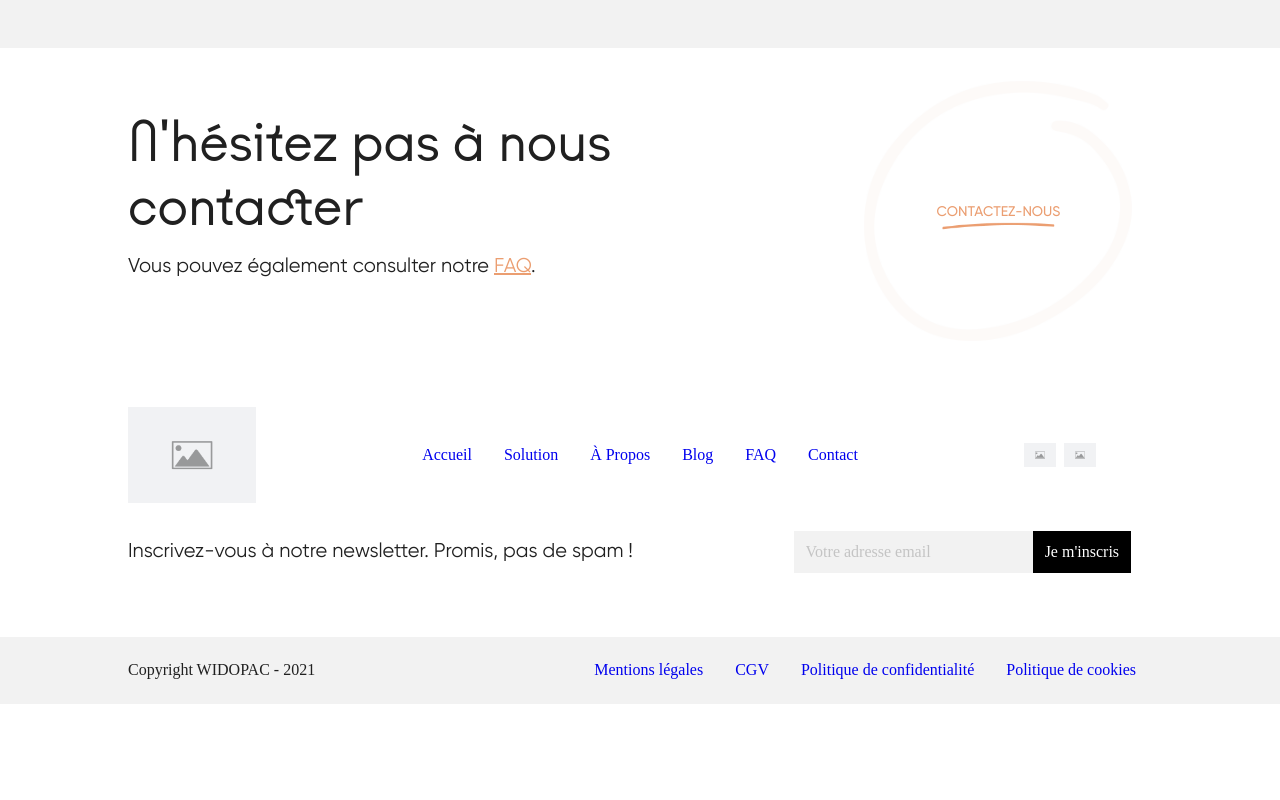
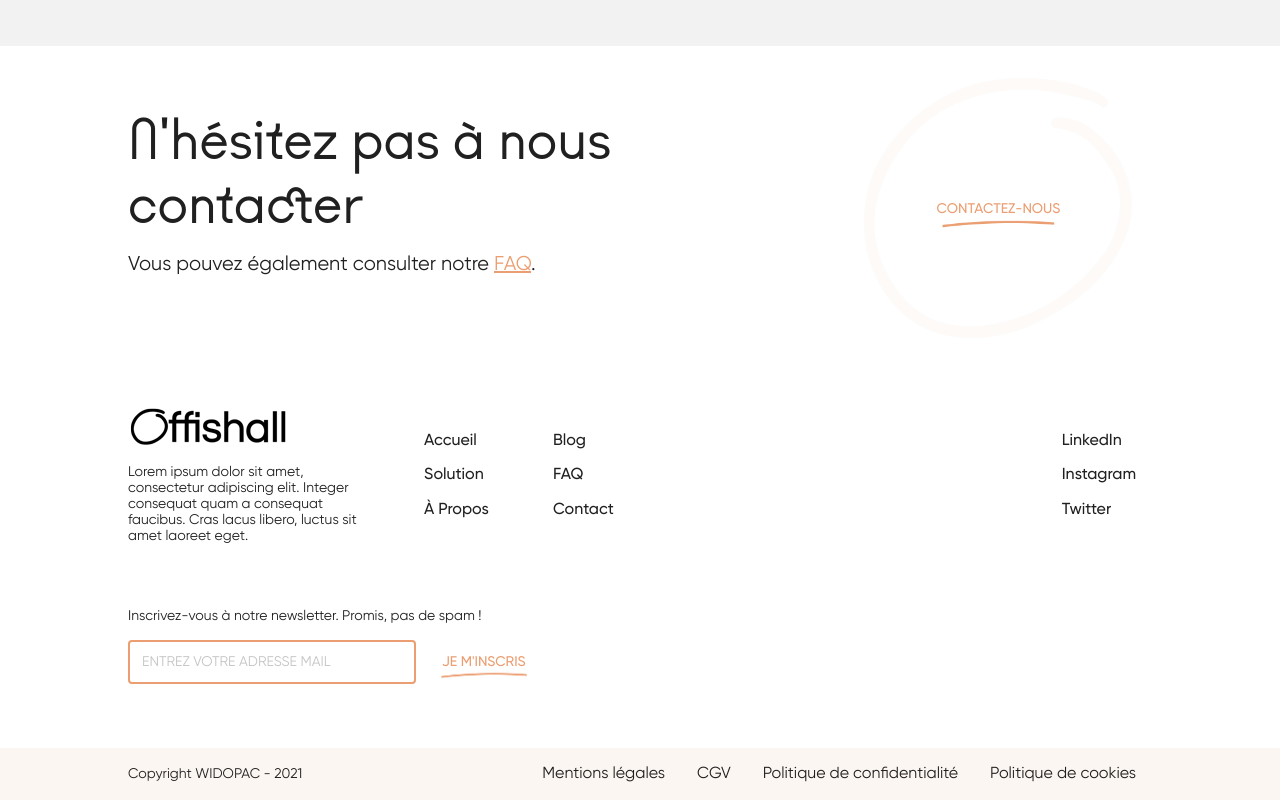
Before and after one commit to ggxm-ecv/Offishall, a website built with Parcel: page index.html in a window 1280 px wide. Shown: the part 4046-4846 px from the top of the page. Before the commit the page ends 4750 px from the top, so only its background shows below. Built offline with nearby package versions, Linux system fonts and the light colour scheme.

Commit message:
footer desk and mob

```diff
--- a/index.html
+++ b/index.html
@@ -266,40 +266,48 @@
   <footer class="footer">
     <div class="footer__wrapper container">
       <div class="footer__wrapper-nav">
-        <img class="footer__logo" src="img/placeholder-image.png" alt="">
+        <div class="footer__wrap-info">
+          <img class="footer__logo" src="img/logo_160x.png" alt="">
+          <p class="footer__info-txt txt-small">Lorem ipsum dolor sit amet, consectetur adipiscing elit. Integer consequat quam a consequat faucibus. Cras lacus libero, luctus sit amet laoreet eget.</p>
+        </div>
+        <div class="footer__wrap-navs">
+          <div class="footer__navs-left">
             <ul class="footer__nav-items">
               <li class="footer__nav-item"><a href="/">Accueil</a></li>
               <li class="footer__nav-item"><a href="/solution.html">Solution</a></li>
               <li class="footer__nav-item"><a href="/a-propos.html">À Propos</a></li>
+            </ul>
+            <ul class="footer__nav-items">
               <li class="footer__nav-item"><a href="/blog.html">Blog</a></li>
               <li class="footer__nav-item"><a href="/faq.html">FAQ</a></li>
               <li class="footer__nav-item"><a href="/contact.html">Contact</a></li>
             </ul>
-        <div class="footer__socials">
-          <a class="footer__social" href="https://www.linkedin.com/company/offishallsaas/about/">
-            <img src="img/placeholder-image.png" alt="">
-          </a>
-          <a class="footer__social" href="https://www.instagram.com/offishall.io/">
-            <img src="img/placeholder-image.png" alt="">
-          </a>
+          </div>
+          <div class="footer__navs-right">
+            <ul class="footer__nav-items">
+              <li class="footer__nav-item"><a href="https://www.linkedin.com/company/offishallsaas/about/">LinkedIn</a></li>
+              <li class="footer__nav-item"><a href="https://www.instagram.com/offishall.io/">Instagram</a></li>
+              <li class="footer__nav-item"><a href="#">Twitter</a></li>
+            </ul>
+          </div>
         </div>
       </div>
       <div class="newsletter">
-        <p class="txt">Inscrivez-vous à notre newsletter. Promis, pas de spam !</p>
+        <p class="newsletter__txt txt-small">Inscrivez-vous à notre newsletter. Promis, pas de spam !</p>
         <form class="newsletter__form" action="" method="">
-          <input type="text" name="Email" placeholder="Votre adresse email">
-          <input type="submit" name="" value="Je m'inscris">
+          <input type="text" name="Email" placeholder="Entrez votre adresse mail">
+          <button class="btn btn-second" type="submit" name="">Je m'inscris</button>
         </form>
       </div>
     </div>
     <div class="copyright">
       <div class="copyright__items container">
-        <p>Copyright WIDOPAC - 2021</p>
-        <ul class="footer__nav-items">
-          <li class="footer__nav-item"><a href="#">Mentions légales</a></li>
-          <li class="footer__nav-item"><a href="#">CGV</a></li>
-          <li class="footer__nav-item"><a href="#">Politique de confidentialité</a></li>
-          <li class="footer__nav-item"><a href="#">Politique de cookies</a></li>
+        <p class="txt-small">Copyright WIDOPAC - 2021</p>
+        <ul class="copyright__nav-items">
+          <li class="copyright__nav-item"><a href="#">Mentions légales</a></li>
+          <li class="copyright__nav-item"><a href="#">CGV</a></li>
+          <li class="copyright__nav-item"><a href="#">Politique de confidentialité</a></li>
+          <li class="copyright__nav-item"><a href="#">Politique de cookies</a></li>
         </ul>
       </div>
     </div>
--- a/sass/style.scss
+++ b/sass/style.scss
@@ -111,7 +111,8 @@
 }
 
 .txt-small {
-
+  font-family: 'Gilroy';
+  font-size: 14px;
 }
 
 @media screen and (max-width: 800px) {
@@ -673,19 +674,23 @@
   padding: 64px 0;
   &-nav {
     display: grid;
-    grid-template-columns: 1fr 6fr 1fr;
+    grid-template-columns: 1fr 3fr;
+    column-gap: 32px;
     justify-content: space-between;
     align-items: center;
-    margin-bottom: 28px;
+    margin-bottom: 64px;
+    @media screen and (max-width: 800px) {
+      grid-template-columns: 1fr;
+      .footer__wrap-info {
+        text-align: center;
+      }
+    }
     .footer__logo {
       width: 160px;
     }
     .footer__nav-items {
       display: flex;
       margin: auto;
-      &:first-child {
-        margin-left: 0;
-      }
       a {
         display: block;
         padding: 8px 16px;
@@ -693,53 +698,113 @@
     }
   }
   .newsletter {
-    display: flex;
-    align-items: center;
-    justify-content: space-between;
+    @media screen and (max-width: 800px) {
+      .newsletter__txt {
+        text-align: center;
+      }
+    }
     &__form {
-      width: 35%;
+      margin-top: 16px;
+      @media screen and (max-width: 800px) {
+        display: flex;
+        justify-content: center;
+      }
       input[type=text] {
-        width: 60%;
+        width: 260px;
         padding: 12px;
-        border: none;
-        background-color: #F2F2F2;
+        border: 2px solid #EB9E71;
+        border-radius: 4px;
+        background-color: #fff;
+        font-family: 'Gilroy';
+        text-transform: uppercase;
+        font-size: 14px;
         &::placeholder {
           color: #C4C4C4;
         }
+        @media screen and (max-width: 800px) {
+          width: 200px;
+          font-size: 12px;
+        }
       }
-      input[type=submit] {
-        background-color: #000000;
-        color: #ffffff;
+      button[type=submit] {
+        background-color: transparent;
         border: none;
-        padding: 12px;
-        margin-left: -4px;
+        margin-left: 16px;
       }
     }
   }
 }
 
-.footer__socials {
+.footer__info-txt {
+  margin-top: 16px;
+}
+
+.footer__wrap-navs {
   display: flex;
+  justify-content: space-between;
+  @media screen and (max-width: 800px) {
+    margin-top: 16px;
+    flex-direction: column;
+    text-align: center;
+  }
 }
-.footer__social {
-  width: 32px;
-  &:not(:first-child) {
-    margin-left: 8px;
+
+.footer__navs-left {
+  display: flex;
+  .footer__nav-items:not(:first-child) {
+    margin-left: 32px;
+    @media screen and (max-width: 800px) {
+      margin-left: auto;
+    }
   }
+}
+
+@media screen and (max-width: 800px) {
+  .footer__navs-right {
+    margin-top: 16px;
+  }
+}
+
+.footer__nav-items {
+  display: flex;
+  flex-direction: column;
+}
+
+.footer__nav-item a {
+  display: block;
+  padding: 8px 16px;
+  font-family: "Gilroy";
+  font-size: 16px;
+  font-weight: 500;
+  color: #202020;
 }
 
 .copyright {
   padding: 16px 0;
-  background-color: #F2F2F2;
+  background-color: #FCF6F2;
   &__items {
     display: flex;
     justify-content: space-between;
     align-items: center;
-    .footer__nav-items {
+    @media screen and (max-width: 1080px) {
+      flex-direction: column;
+    }
+    .copyright__nav-items {
       display: flex;
+      @media screen and (max-width: 1080px) {
+        margin-top: 16px;
+        display: flex;
+        flex-direction: column;
+        align-items: center;
+        .copyright__nav-item {
+          margin-top: 8px;
+        }
+      }
       a {
-        display: block;
         padding: 8px 16px;
+        color: #202020;
+        font-family: 'Gilroy';
+        font-weight: 400;
       }
     }
   }
```
Also changed, not shown: css/style.css, 1 other file. Lines whose indentation alone changed are shown as unchanged.
